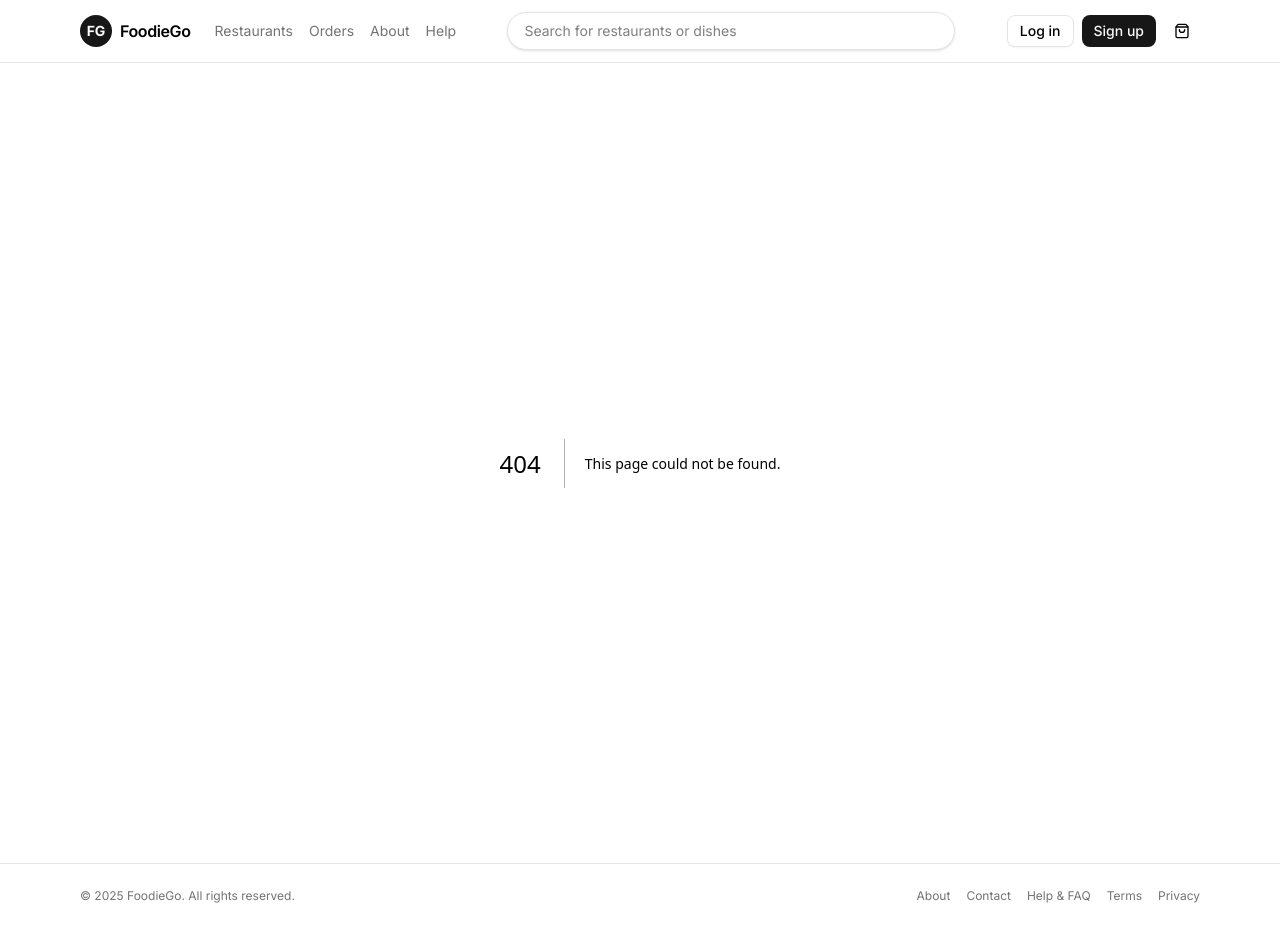
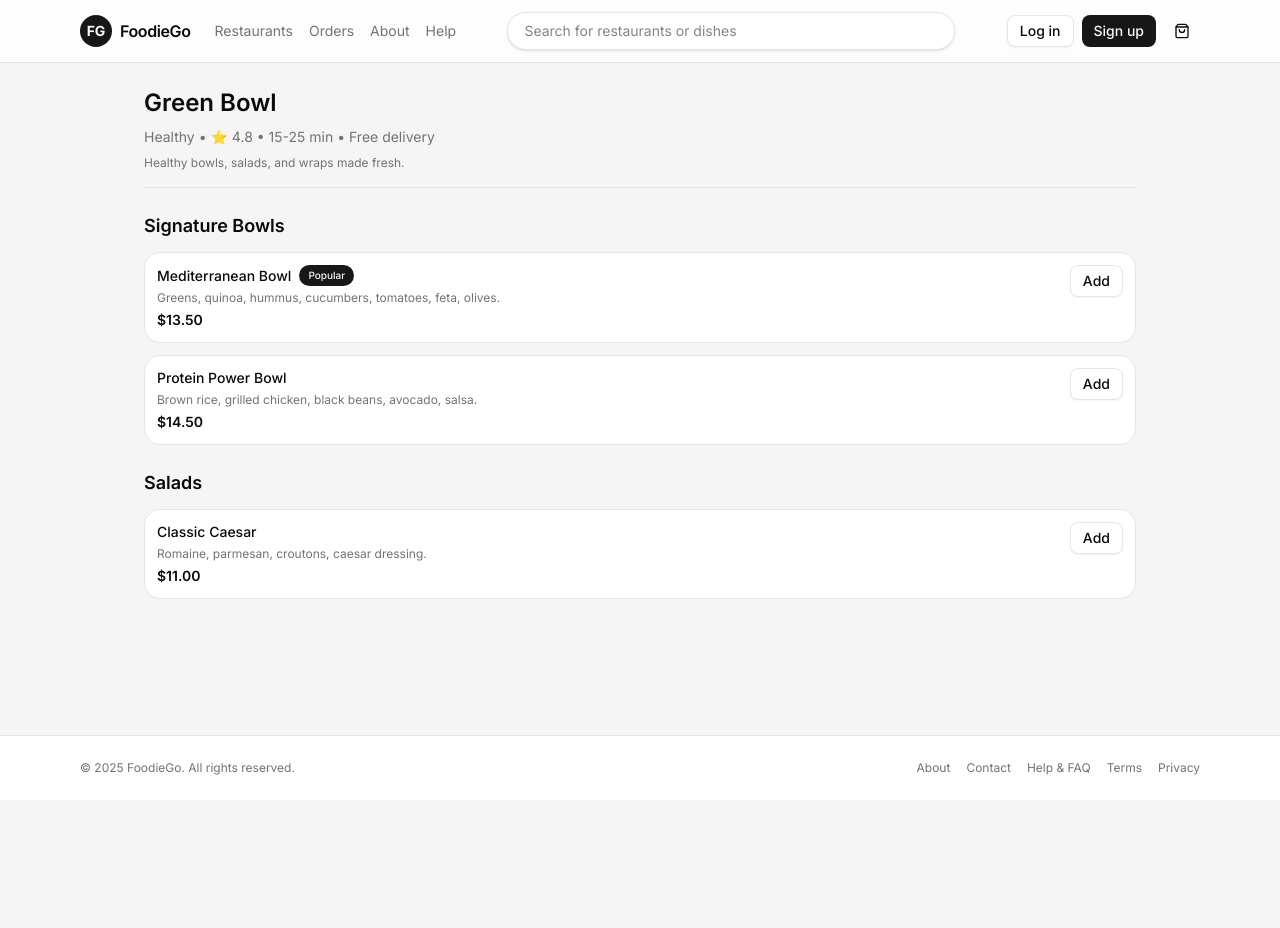
Before and after one commit to Ameerusa86/food-delivery, a Next.js app: page /restaurants/green-bowl in a window 1280 px wide. Before the commit this address had no page. After the commit the page ends 800 px from the top, so only its background shows below. Built offline with nearby package versions, Linux system fonts and the light colour scheme.

Commit message:
Add CartPage and RestaurantDetailPage components with cart functionality and restaurant details

```diff
--- /dev/null
+++ b/app/cart/page.tsx
@@ -0,0 +1,113 @@
+// app/cart/page.tsx
+"use client";
+
+import { useCart } from "@/lib/cart-store";
+import { Button } from "@/components/ui/button";
+import Link from "next/link";
+
+export default function CartPage() {
+  const { items, updateQuantity, removeItem, clearCart, total } = useCart();
+
+  const hasItems = items.length > 0;
+
+  return (
+    <div className="mx-auto max-w-4xl px-4 py-8 space-y-6">
+      <div className="flex items-center justify-between">
+        <h1 className="text-2xl font-semibold tracking-tight">Your cart</h1>
+        {hasItems && (
+          <button
+            onClick={clearCart}
+            className="text-xs font-medium text-destructive hover:underline"
+          >
+            Clear cart
+          </button>
+        )}
+      </div>
+
+      {!hasItems && (
+        <div className="rounded-2xl border bg-card p-6 text-center text-sm text-muted-foreground">
+          Your cart is empty.
+          <div className="mt-3">
+            <Link href="/restaurants">
+              <Button size="sm">Browse restaurants</Button>
+            </Link>
+          </div>
+        </div>
+      )}
+
+      {hasItems && (
+        <div className="grid gap-6 md:grid-cols-[2fr,1fr]">
+          {/* Items */}
+          <div className="space-y-3">
+            {items.map((item) => (
+              <div
+                key={item.id}
+                className="flex items-center justify-between gap-3 rounded-2xl border bg-card p-3"
+              >
+                <div className="space-y-1 text-sm">
+                  <p className="font-medium">{item.name}</p>
+                  <p className="text-xs text-muted-foreground">
+                    {item.restaurantName}
+                  </p>
+                  <p className="text-xs font-medium">
+                    ${item.price.toFixed(2)} each
+                  </p>
+                </div>
+                <div className="flex items-center gap-3">
+                  <div className="flex items-center gap-2">
+                    <button
+                      onClick={() => updateQuantity(item.id, item.quantity - 1)}
+                      className="flex h-7 w-7 items-center justify-center rounded-full border text-sm"
+                    >
+                      -
+                    </button>
+                    <span className="w-6 text-center text-sm">
+                      {item.quantity}
+                    </span>
+                    <button
+                      onClick={() => updateQuantity(item.id, item.quantity + 1)}
+                      className="flex h-7 w-7 items-center justify-center rounded-full border text-sm"
+                    >
+                      +
+                    </button>
+                  </div>
+                  <div className="text-sm font-semibold">
+                    ${(item.price * item.quantity).toFixed(2)}
+                  </div>
+                  <button
+                    onClick={() => removeItem(item.id)}
+                    className="text-xs text-muted-foreground hover:text-destructive"
+                  >
+                    Remove
+                  </button>
+                </div>
+              </div>
+            ))}
+          </div>
+
+          {/* Summary */}
+          <aside className="space-y-4 rounded-2xl border bg-card p-4">
+            <h2 className="text-sm font-semibold">Order summary</h2>
+            <div className="space-y-1 text-sm">
+              <div className="flex items-center justify-between">
+                <span className="text-muted-foreground">Subtotal</span>
+                <span>${total.toFixed(2)}</span>
+              </div>
+              <div className="flex items-center justify-between">
+                <span className="text-muted-foreground">Delivery fee</span>
+                <span>Calculated at checkout</span>
+              </div>
+            </div>
+            <div className="flex items-center justify-between border-t pt-3 text-sm font-semibold">
+              <span>Total</span>
+              <span>${total.toFixed(2)}</span>
+            </div>
+            <Link href="/checkout">
+              <Button className="w-full">Proceed to checkout</Button>
+            </Link>
+          </aside>
+        </div>
+      )}
+    </div>
+  );
+}
--- /dev/null
+++ b/app/restaurants/[slug]/page.tsx
@@ -0,0 +1,55 @@
+// app/restaurants/[slug]/page.tsx
+import { notFound } from "next/navigation";
+import { restaurants } from "@/lib/dummy-data";
+import { MenuItemCard } from "@/components/restaurants/menu-item-card";
+
+type Props = {
+  params: Promise<{ slug: string }>;
+};
+
+export default async function RestaurantDetailPage({ params }: Props) {
+  const { slug } = await params;
+  const decodedSlug = decodeURIComponent(slug);
+
+  const restaurant = restaurants.find((r) => r.slug === decodedSlug);
+
+  if (!restaurant) {
+    return notFound();
+  }
+
+  return (
+    <div className="mx-auto max-w-5xl px-4 py-6 space-y-6">
+      <header className="space-y-2 border-b pb-4">
+        <h1 className="text-2xl font-semibold">{restaurant.name}</h1>
+        <p className="text-sm text-muted-foreground">
+          {restaurant.cuisine} • ⭐ {restaurant.rating.toFixed(1)} •{" "}
+          {restaurant.deliveryTime} min •{" "}
+          {restaurant.deliveryFee === 0
+            ? "Free delivery"
+            : `$${restaurant.deliveryFee.toFixed(2)} delivery`}
+        </p>
+        <p className="text-xs text-muted-foreground">
+          {restaurant.description}
+        </p>
+      </header>
+
+      <section className="space-y-6">
+        {restaurant.menu.map((cat) => (
+          <div key={cat.id} className="space-y-3">
+            <h2 className="text-lg font-semibold">{cat.name}</h2>
+            <div className="space-y-3">
+              {cat.items.map((item) => (
+                <MenuItemCard
+                  key={item.id}
+                  item={item}
+                  restaurantId={restaurant.id}
+                  restaurantName={restaurant.name}
+                />
+              ))}
+            </div>
+          </div>
+        ))}
+      </section>
+    </div>
+  );
+}
```
